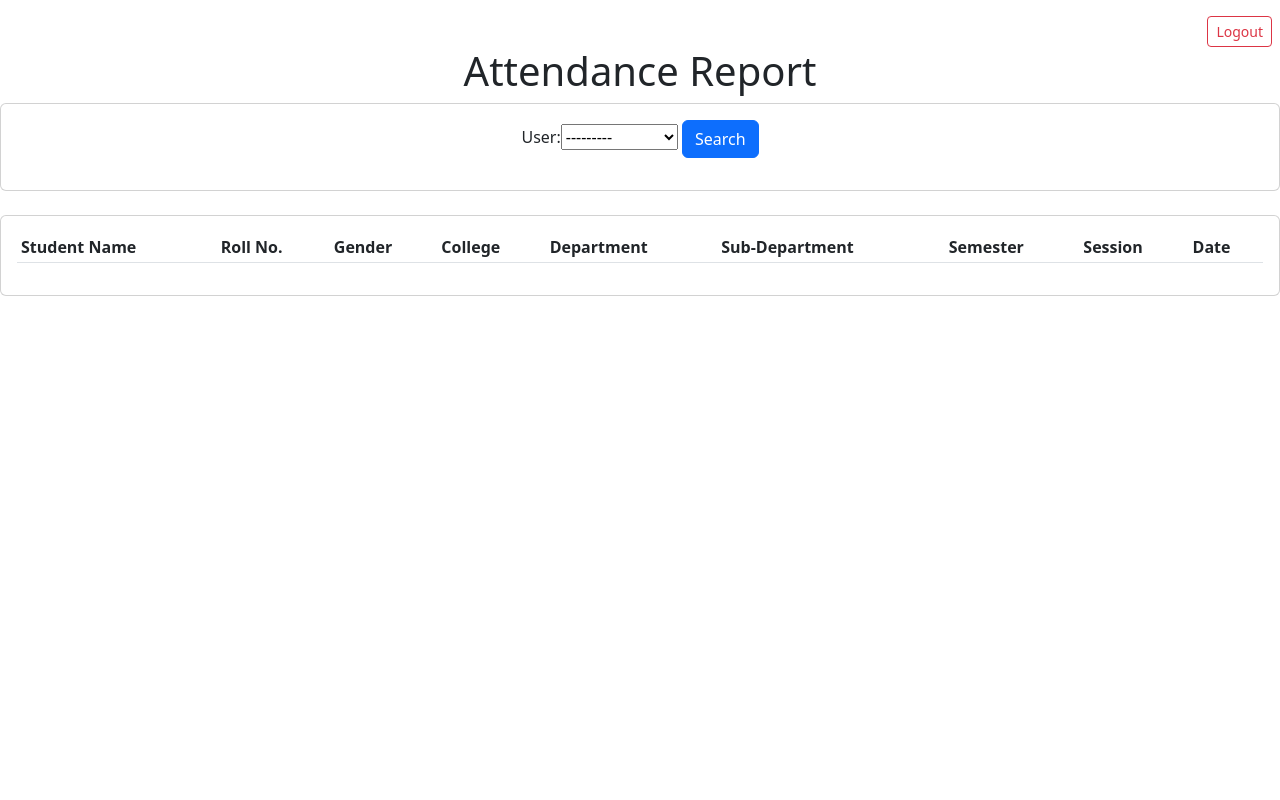
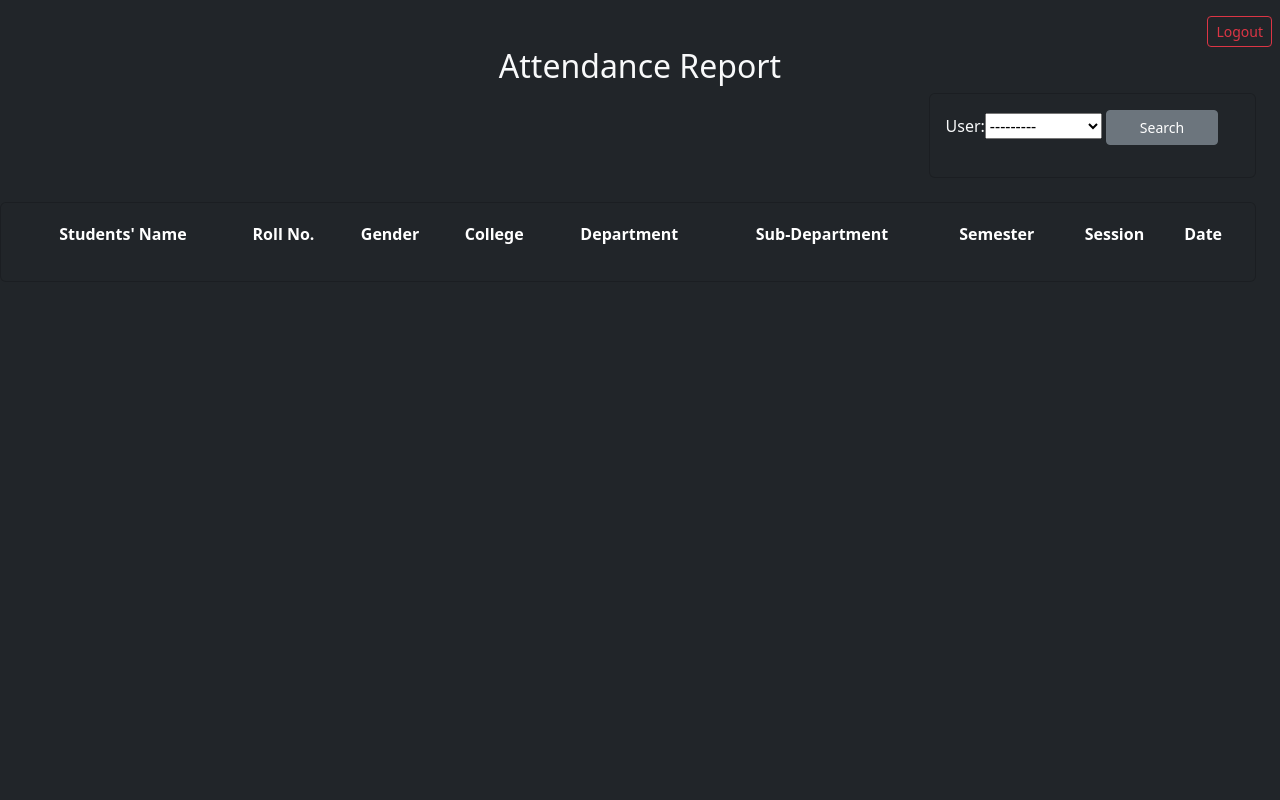
Before and after one commit to ashfaque/FRS, a Django app: page /frsmaster/attendance/report/ in a window 1280 px wide. Run offline with Django 3.2, Linux system fonts and the light colour scheme; the visitor is signed in with stand-in values (Sample User, id 1); data comes from the database, SQL or seed files in the repository; data that the repository does not hold is empty.

Commit message:
updated attendance_report.html

```diff
--- a/frsmaster/filters.py
+++ b/frsmaster/filters.py
@@ -5,4 +5,4 @@ class AttendanceFilter(django_filters.FilterSet):
     class Meta:
         model = Attendance
         fields = '__all__'
-        exclude = ['is_deleted', 'deleted_at', 'deleted_by', 'date']    # * TO ADD DATE FILTER REMOVE DATE FROM HERE.
+        exclude = ['is_deleted', 'deleted_at', 'deleted_by', 'date']    # * TO ADD DATE FILTER REMOVE `date` FROM HERE.
--- a/templates/attendance_report.html
+++ b/templates/attendance_report.html
@@ -14,8 +14,8 @@
     </head>
 
 {% block content %}
-<body>
-<!-- <body class="text-light bg-dark"> -->
+<!-- <body> -->
+<body class="text-light bg-dark">
 
     {% for message in messages %}
         {% if message.tags == 'error' %}
@@ -25,14 +25,14 @@
         {% endif %}
     {% endfor %}
 
-    <center><h1>Attendance Report</h1></center>
-    <div class="row">
+    <center><h2>Attendance Report</h2></center>
+    <div class="row" style="max-width: 100% !important;">
         <div class="col">
-        <div class="card card-body">
+            <div class="card card-body text-light bg-dark" style="float: right;">
                 <center>
                     <form method="get">
                         {{myFilter.form}}
-                    <button class="btn btn-primary" type="submit">Search</button>
+                        <button type="submit" class="button btn btn-secondary btn-sm col-12 col-sm-3 col-md-3 col-lg-3 col-xl-3" style="min-width: 8em; max-width: 8em; margin-right: 1.5em; padding: 0.4em;">Search</button>
                     </form>
                 </center>
             </div>
@@ -40,12 +40,13 @@
     </div>
     <br />
 
-    <div class="row">
+    <div class="row" style="max-width: 100% !important;">
         <div class="col-sm-12">
-            <div class="card card-body">
-                <table class="table table-sm">
+            <div class="card card-body text-light bg-dark">
+                <table class="table table-sm table-dark table-striped table-hover table-borderless" style="text-align: center;">
+                    <thead>
                     <tr>
-                        <th>Student Name</th>
+                        <th>Students' Name</th>
                         <th>Roll No.</th>
                         <th>Gender</th>
                         <th>College</th>
@@ -55,7 +56,9 @@
                         <th>Session</th>
                         <th>Date</th>
                     </tr>
+                    </thead>
 
+                    <tbody class="table-group-divider">
                         {% for attendance in attendances %}
                             <tr>
                                 <td>{{ attendance.user.full_name }}</td>
@@ -69,6 +72,7 @@
                                 <td>{{ attendance.date }}</td>
                             </tr>
                         {% endfor %}
+                    </tbody>
                 </table>
             </div>
         </div>
```
Lines whose indentation alone changed are shown as unchanged.
